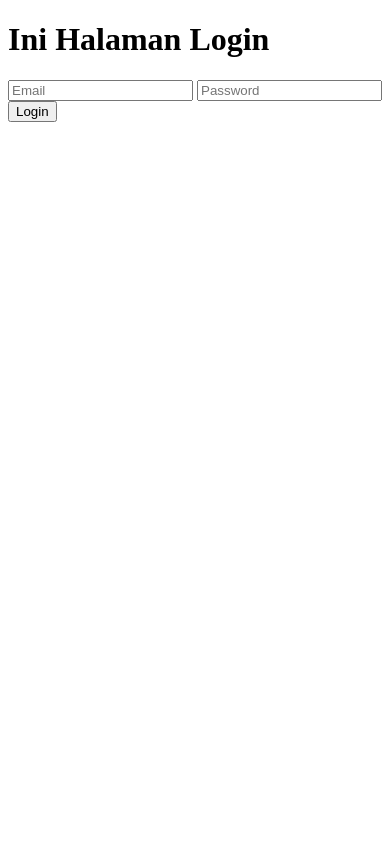
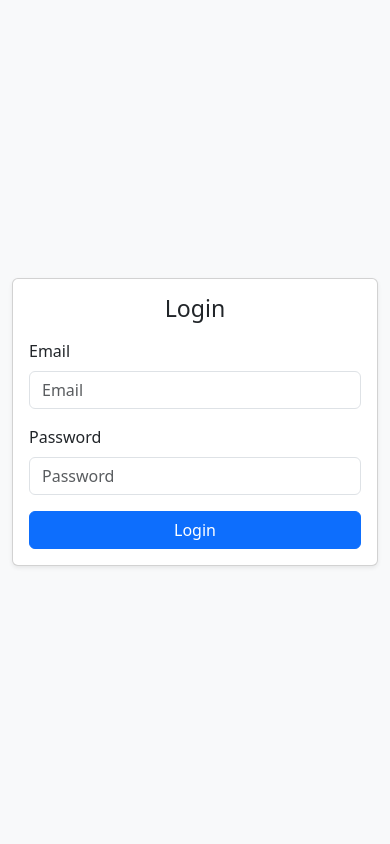
Before and after one commit to FitoBagusPratama/pemweb, a PHP site: page / in a window 390 px wide. Run offline with PHP 8.4, Linux system fonts and the light colour scheme.

Commit message:
p4 perubahan

```diff
--- a/index.php
+++ b/index.php
@@ -1,16 +1,43 @@
 <!DOCTYPE html>
 <html lang="en">
+
 <head>
     <meta charset="UTF-8">
     <meta name="viewport" content="width=device-width, initial-scale=1.0">
-    <title>ini halaman home</title>
+    <title>Ini Halaman Login</title>
+    <!-- Bootstrap CSS -->
+    <link href="https://cdn.jsdelivr.net/npm/bootstrap@5.3.3/dist/css/bootstrap.min.css" rel="stylesheet">
 </head>
-<body>
-    <h1>Ini Halaman Login</h1>
-    <form action="./backend/login.php" method="POST">
-        <input type="email" name="email" id="email" placeholder="Email"/>
-        <input type="password" name="password" id="password" placeholder="Password"/>
-        <button type="submit">Login</button>
-    </form>
+
+<body class="d-flex align-items-center justify-content-center min-vh-100 bg-light">
+
+    <div class="container">
+        <div class="row justify-content-center">
+            <div class="col-md-6 col-lg-4">
+                <div class="card shadow-sm">
+                    <div class="card-body">
+                        <h1 class="h3 mb-3 text-center">Login</h1>
+                        <form action="./backend/login.php" method="POST">
+                            <div class="mb-3">
+                                <label for="email" class="form-label">Email</label>
+                                <input type="email" name="email" id="email" class="form-control" placeholder="Email" required>
+                            </div>
+                            <div class="mb-3">
+                                <label for="password" class="form-label">Password</label>
+                                <input type="password" name="password" id="password" class="form-control" placeholder="Password" required>
+                            </div>
+                            <div class="d-grid">
+                                <button type="submit" class="btn btn-primary">Login</button>
+                            </div>
+                        </form>
+                    </div>
+                </div>
+            </div>
+        </div>
+    </div>
+
+    <!-- Bootstrap JS (optional) -->
+    <script src="https://cdn.jsdelivr.net/npm/bootstrap@5.3.3/dist/js/bootstrap.bundle.min.js"></script>
 </body>
+
 </html>
```
